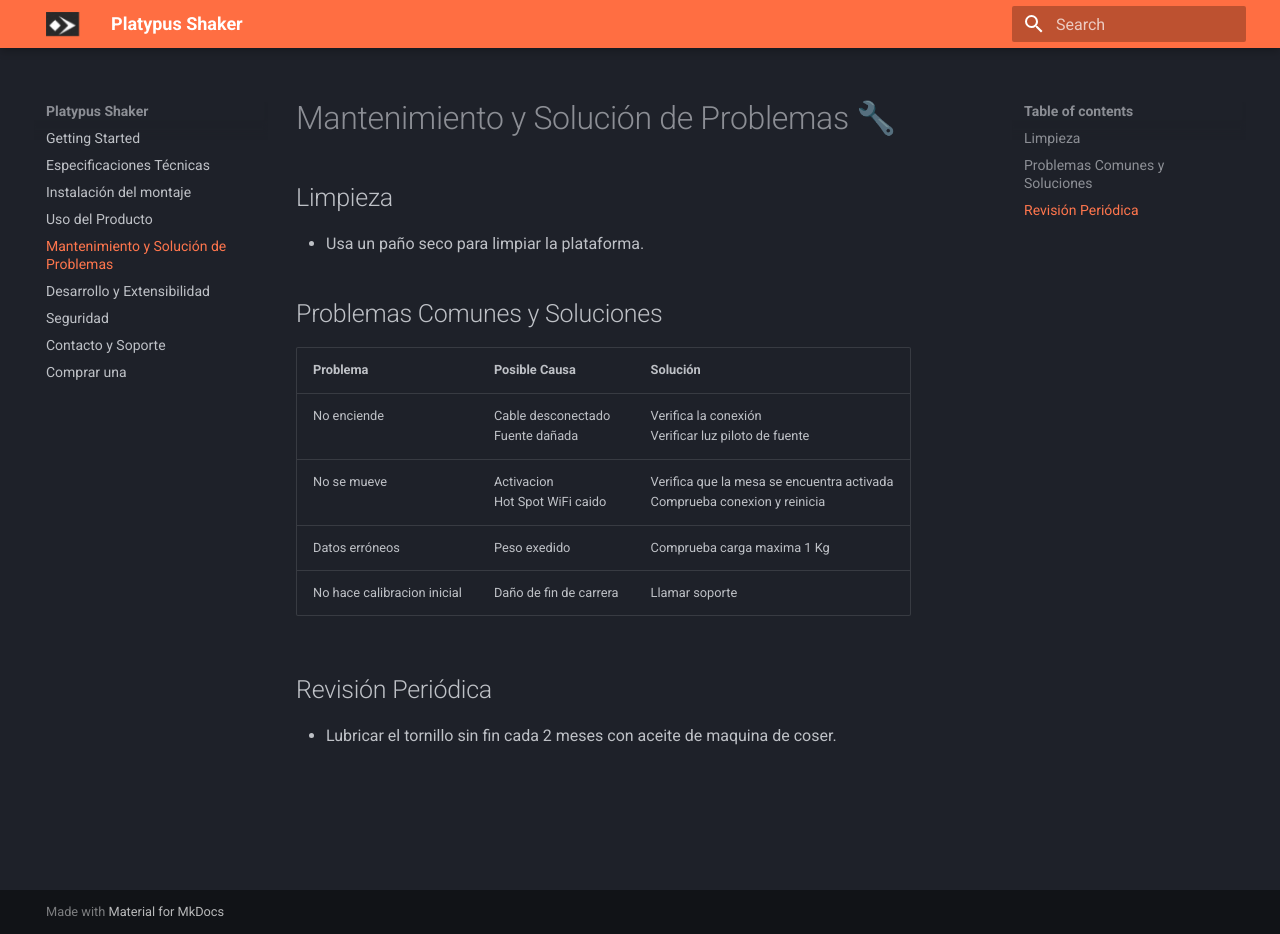
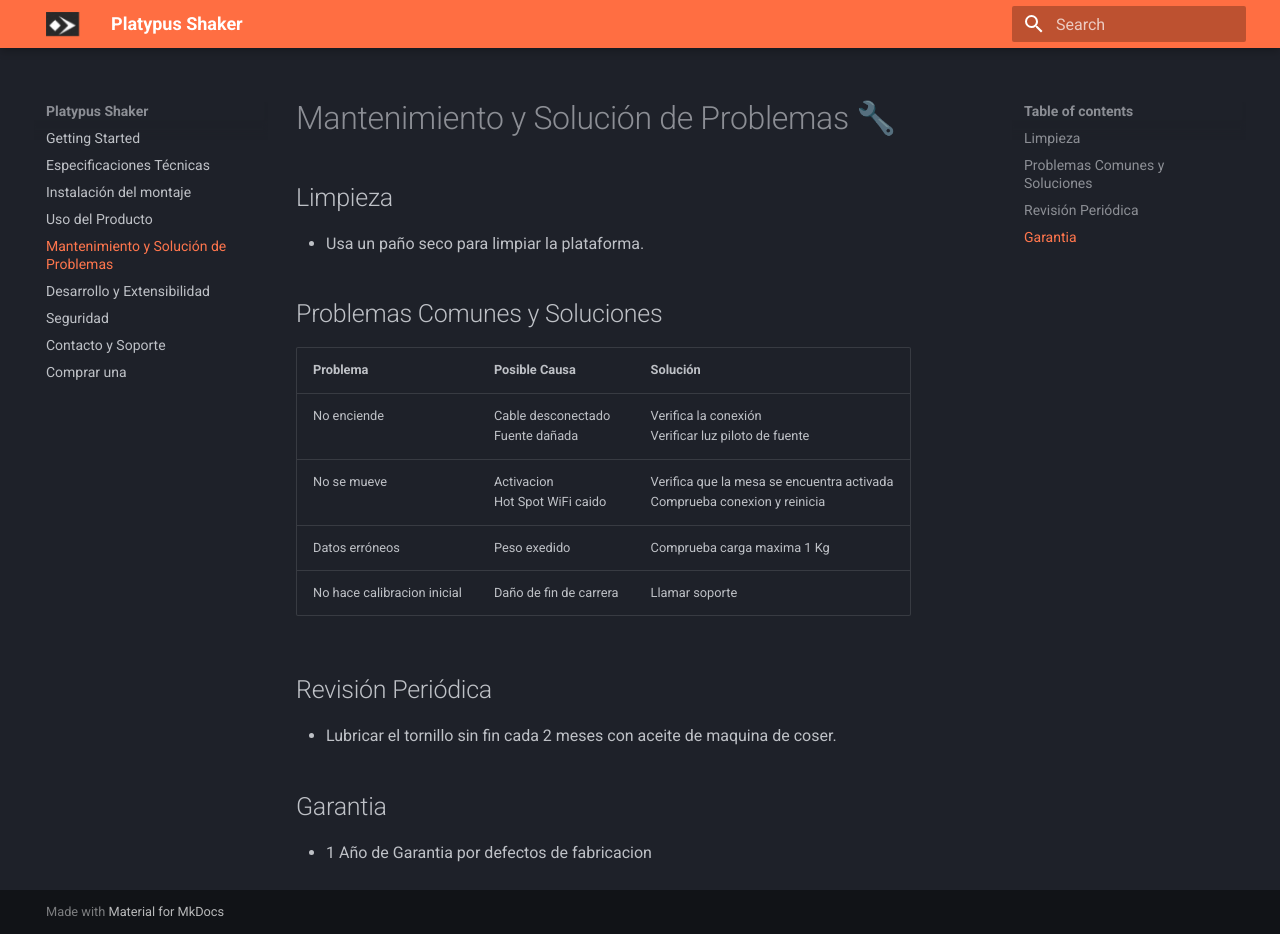
Before and after one commit to EliuPineda/shaker, an MkDocs documentation site: the page built from docs/mantenimiento.md, in a window 1280 px wide and 934 px high. Built offline with MkDocs 1.6.1 and Material for MkDocs 9.7.7, drawn with Linux system fonts in a browser that asks for light colours.

Commit message:
garantia

```diff
--- a/docs/mantenimiento.md
+++ b/docs/mantenimiento.md
@@ -13,3 +13,6 @@
 
 ##  Revisión Periódica
 - Lubricar el tornillo sin fin cada 2 meses con aceite de maquina de coser.
+
+##  Garantia
+- 1 Año de Garantia por defectos de fabricacion
```
Also changed, not shown: docs/contacto.md (+1 -0 lines), docs/especificaciones.md (+3 -0 lines).
